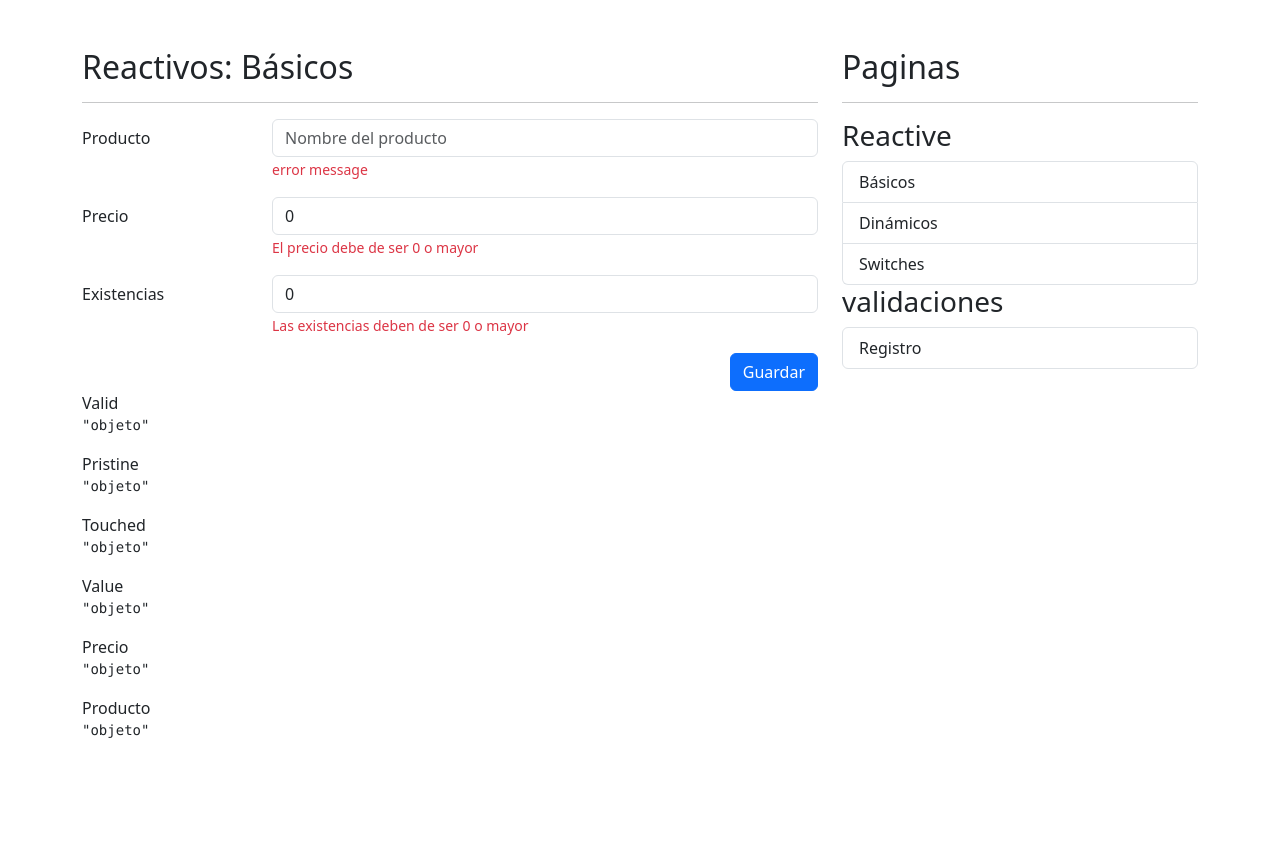
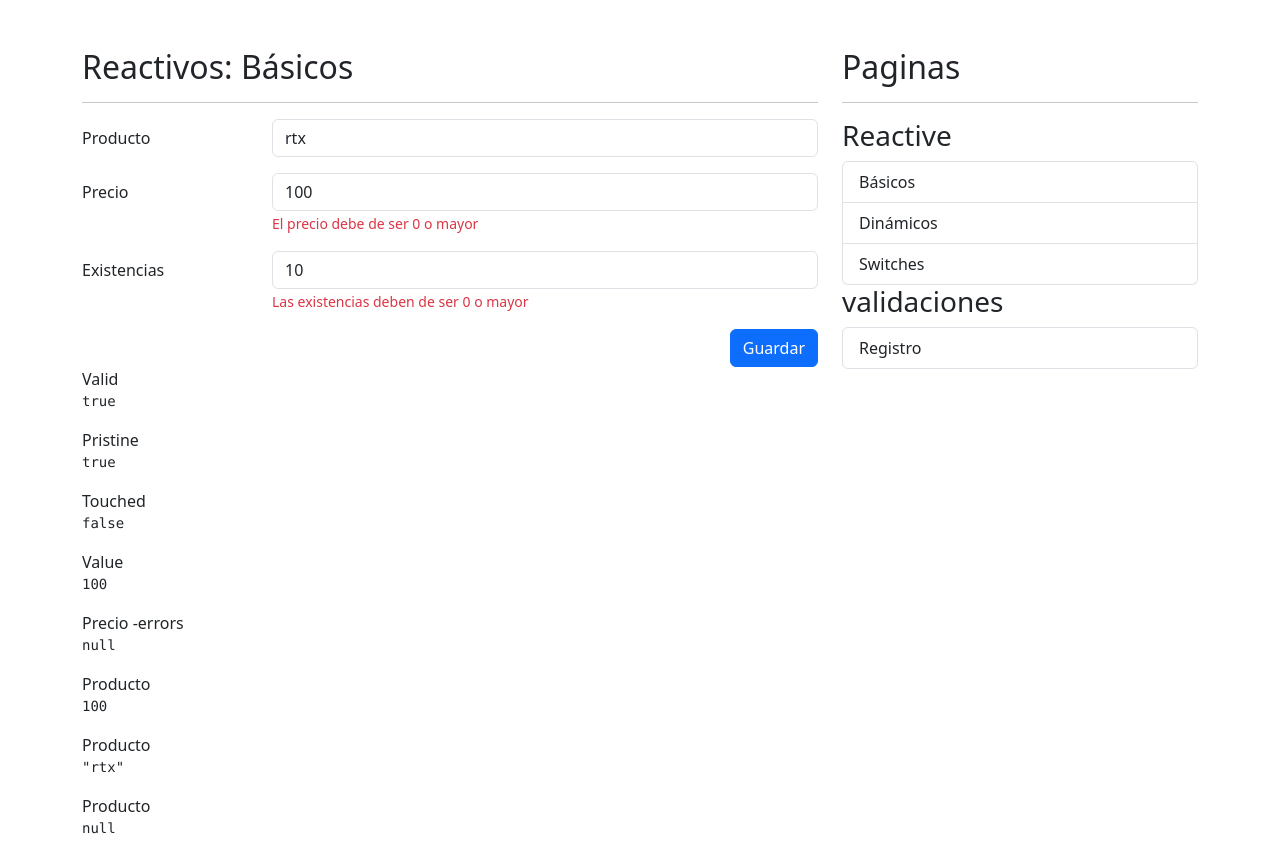
Before and after one commit to Kenier202/FormsApp, an Angular app: page /reactive in a window 1280 px wide. Before the commit the page ends 800 px from the top, so only its background shows below. Built offline with nearby package versions, Linux system fonts and the light colour scheme.

Commit message:
feat(GrupForm): add validations field

```diff
--- a/src/app/reactive/pages/basic-page/basic-page.component.html
+++ b/src/app/reactive/pages/basic-page/basic-page.component.html
@@ -15,9 +15,9 @@
             formControlName="name"
           />
 
-          <span class="form-text text-danger">
+          <span *ngIf="isValidField('name')" class="form-text text-danger">
             <!-- Debe de ser de 3 letras -->
-            error message
+            este campo es requerido
           </span>
         </div>
       </div>
@@ -73,21 +73,27 @@
 <div class="row">
   <div class="col">
     <span>Valid</span>
-    <pre>{{ "objeto" | json }}</pre>
+    <pre>{{ myForm.valid | json }}</pre>
 
     <span>Pristine</span>
-    <pre>{{ "objeto" | json }}</pre>
+    <pre>{{ myForm.pristine | json }}</pre>
 
     <span>Touched</span>
-    <pre>{{ "objeto" | json }}</pre>
+    <pre>{{ myForm.touched | json }}</pre>
 
     <span>Value</span>
-    <pre>{{ "objeto" | json }}</pre>
+    <pre>{{ myForm.controls["price"].value | json }}</pre>
 
-    <span>Precio</span>
-    <pre>{{ "objeto" | json }}</pre>
+    <span>Precio -errors </span>
+    <pre>{{ myForm.controls["price"].errors | json }}</pre>
 
     <span>Producto</span>
-    <pre>{{ "objeto" | json }}</pre>
+    <pre>{{ myForm.controls["price"].value | json }}</pre>
+
+    <span>Producto</span>
+    <pre>{{ myForm.controls["name"].value | json }}</pre>
+
+    <span>Producto</span>
+    <pre>{{ myForm.controls["name"].errors | json }}</pre>
   </div>
 </div>
--- a/src/app/reactive/pages/basic-page/basic-page.component.ts
+++ b/src/app/reactive/pages/basic-page/basic-page.component.ts
@@ -1,21 +1,42 @@
-import { Component } from '@angular/core';
-import { FormBuilder, FormControl, FormGroup } from '@angular/forms';
+import { Component, OnInit } from '@angular/core';
+import { FormControl, FormGroup, Validators } from '@angular/forms';
 
+const rtx = {
+  name: 'rtx',
+  price: 100,
+  inStorage: 10
+}
 @Component({
   templateUrl: './basic-page.component.html',
   styles: ``
 })
 export class BasicPageComponent {
 
+  ngOnInit(): void {
+    this.myForm.reset(
+      {price: rtx.price, name: rtx.name, inStorage: rtx.inStorage});
+  }
+
+  isValidField( field: string): boolean | null{
+    return this.myForm.controls[field].errors
+    && this.myForm.controls[field].touched;
+  }
+
   public myForm: FormGroup = new FormGroup(
   {
-    name: new FormControl(''),
-    price: new FormControl(0),
-    inStorage: new FormControl(0),
+    name: new FormControl('',[Validators.required,Validators.minLength(3)]),
+    price: new FormControl(0, [Validators.required, Validators.min(0)]),
+    inStorage: new FormControl(0, [Validators.required, Validators.min(0)]),
   },);
 
 
   onSave() :void {
-    console.log(this.myForm.value);
+    if (this.myForm.invalid) {
+      this.myForm.markAllAsTouched();
+      return;
+    }
+
+    this.myForm.reset({price: 0, name: '', inStorage: 0});
+
   }
 }
```
